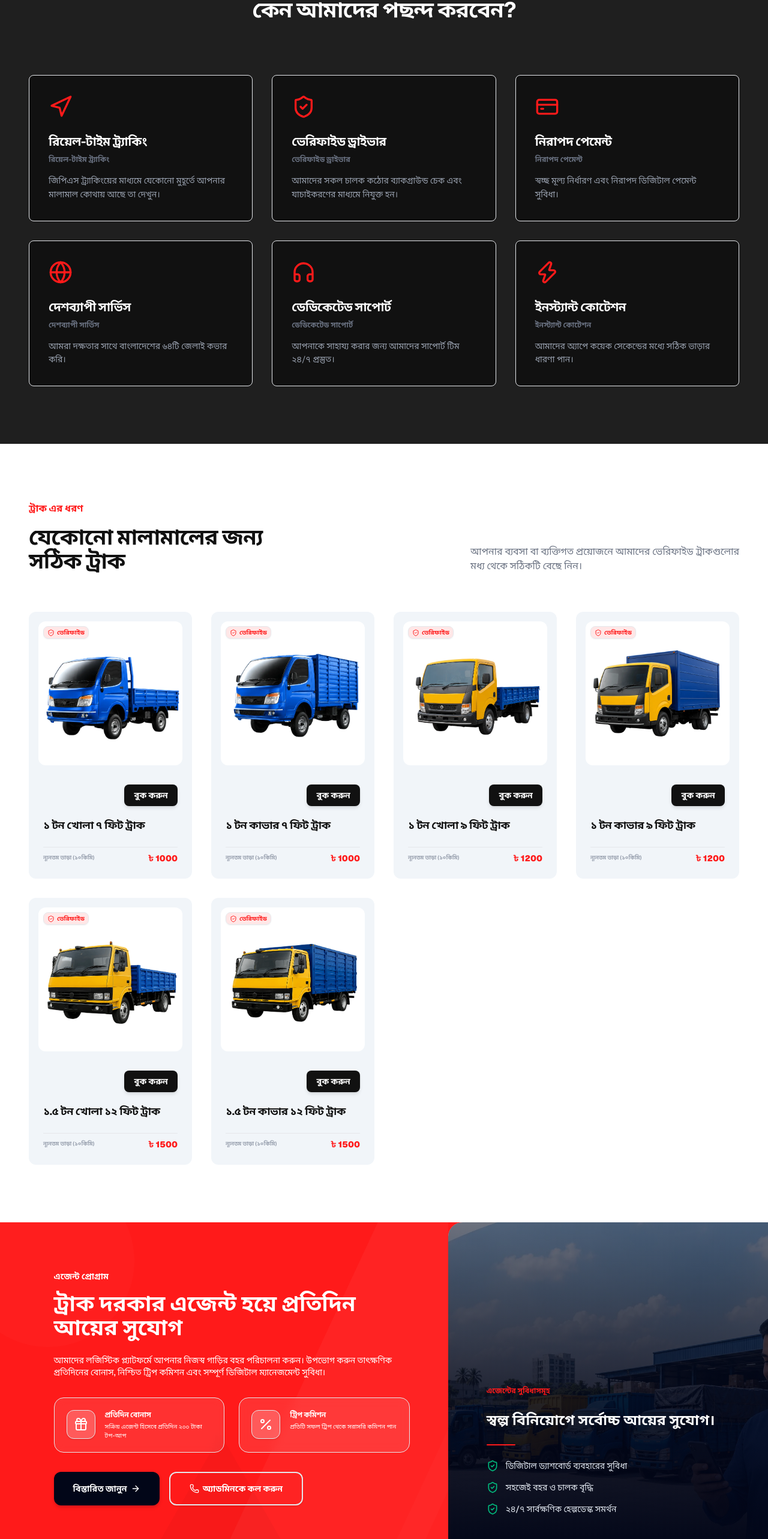
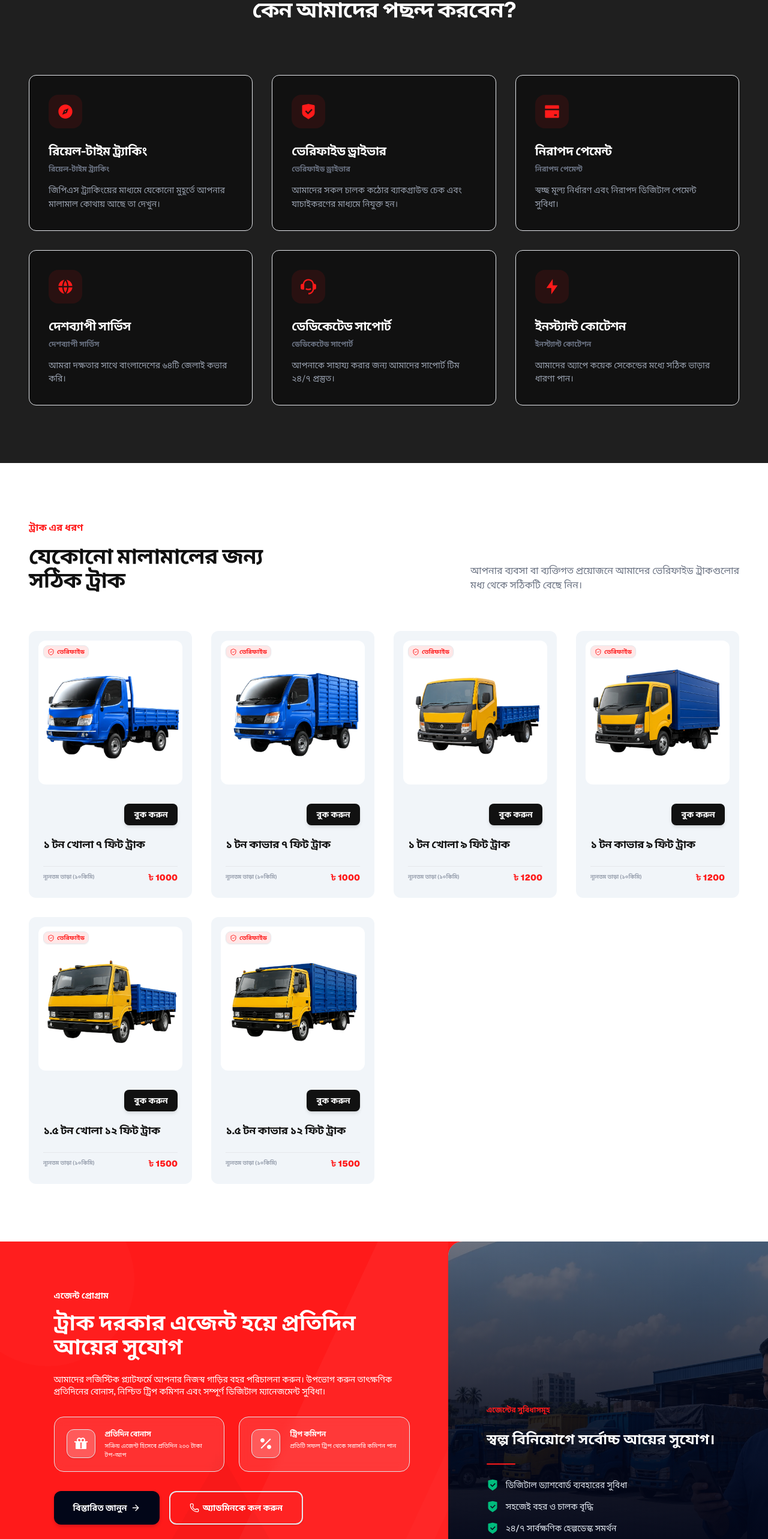
Before and after one commit to ashrafalve404/truckdorkar, a Next.js app: page / in a window 1280 px wide. Shown: the part 4556-7122 px from the top of the page at 60% size. Built offline with nearby package versions, Linux system fonts and the light colour scheme; no server answers.

Commit message:
filled icon used

```diff
--- a/components/sections/partner-highlight.tsx
+++ b/components/sections/partner-highlight.tsx
@@ -1,7 +1,8 @@
 "use client";
 
 import React from "react";
-import { Briefcase, ArrowRight, Gift, Percent, Phone, ShieldCheck } from "lucide-react";
+import { ArrowRight, Phone } from "lucide-react";
+import { RiGiftFill, RiPercentFill, RiShieldCheckFill } from "react-icons/ri";
 import Link from "next/link";
 import { Button } from "@/components/ui/button";
 import { useLanguage } from "@/context/language-context";
@@ -55,7 +56,7 @@ export function PartnerHighlight() {
                         <div className="grid grid-cols-1 sm:grid-cols-2 gap-6 mb-8">
                             <div className="flex gap-4 p-5 rounded-2xl bg-white/10 backdrop-blur-sm border border-white/20 hover:bg-white/15 transition-all duration-300 group cursor-pointer">
                                 <div className="w-12 h-12 rounded-xl bg-white/20 group-hover:bg-slate-950 group-hover:border-slate-950 text-white flex items-center justify-center shrink-0 border border-white/10 shadow-sm transition-all duration-300 group-hover:scale-110">
-                                    <Gift className="w-6 h-6" />
+                                    <RiGiftFill className="w-6 h-6" />
                                 </div>
                                 <div className="space-y-1">
                                     <h4 className={cn("font-bold text-white", lang === "bn" ? "text-xs" : "text-sm")}>{t("Daily Bonus", "প্রতিদিন বোনাস")}</h4>
@@ -64,7 +65,7 @@ export function PartnerHighlight() {
                             </div>
                             <div className="flex gap-4 p-5 rounded-2xl bg-white/10 backdrop-blur-sm border border-white/20 hover:bg-white/15 transition-all duration-300 group cursor-pointer">
                                 <div className="w-12 h-12 rounded-xl bg-white/20 group-hover:bg-slate-950 group-hover:border-slate-950 text-white flex items-center justify-center shrink-0 border border-white/10 shadow-sm transition-all duration-300 group-hover:scale-110">
-                                    <Percent className="w-6 h-6" />
+                                    <RiPercentFill className="w-6 h-6" />
                                 </div>
                                 <div className="space-y-1">
                                     <h4 className={cn("font-bold text-white", lang === "bn" ? "text-xs" : "text-sm")}>{t("Trip Commission", "ট্রিপ কমিশন")}</h4>
@@ -103,15 +104,15 @@ export function PartnerHighlight() {
                         <div className="h-0.5 w-12 bg-primary rounded" />
                         <ul className="space-y-4 text-xs md:text-sm text-slate-200 font-medium">
                             <li className="flex items-center gap-3">
-                                <ShieldCheck className="w-5 h-5 text-emerald-500 shrink-0" />
+                                <RiShieldCheckFill className="w-5 h-5 text-emerald-500 shrink-0" />
                                 <span>{t("Complete Digital Dashboard Access", "ডিজিটাল ড্যাশবোর্ড ব্যবহারের সুবিধা")}</span>
                             </li>
                             <li className="flex items-center gap-3">
-                                <ShieldCheck className="w-5 h-5 text-emerald-500 shrink-0" />
+                                <RiShieldCheckFill className="w-5 h-5 text-emerald-500 shrink-0" />
                                 <span>{t("Grow Your Fleet with Drivers & Agents", "সহজেই বহর ও চালক বৃদ্ধি")}</span>
                             </li>
                             <li className="flex items-center gap-3">
-                                <ShieldCheck className="w-5 h-5 text-emerald-500 shrink-0" />
+                                <RiShieldCheckFill className="w-5 h-5 text-emerald-500 shrink-0" />
                                 <span>{t("24/7 dedicated support desk", "২৪/৭ সার্বক্ষণিক হেল্পডেস্ক সমর্থন")}</span>
                             </li>
                         </ul>
--- a/components/sections/why-choose.tsx
+++ b/components/sections/why-choose.tsx
@@ -3,48 +3,55 @@
 import React from "react";
 import { motion } from "framer-motion";
 import { useLanguage } from "@/context/language-context";
-import { Navigation, ShieldCheck, CreditCard, Globe, Headphones, Zap } from "lucide-react";
+import {
+    RiCompass3Fill,
+    RiShieldCheckFill,
+    RiBankCardFill,
+    RiGlobalFill,
+    RiCustomerService2Fill,
+    RiFlashlightFill
+} from "react-icons/ri";
 
 const features = [
     {
         title_en: "Real-Time Tracking",
         title_bn: "রিয়েল-টাইম ট্র্যাকিং",
-        icon: Navigation,
+        icon: RiCompass3Fill,
         desc_en: "See where your goods are at any moment with GPS tracking.",
         desc_bn: "জিপিএস ট্র্যাকিংয়ের মাধ্যমে যেকোনো মুহূর্তে আপনার মালামাল কোথায় আছে তা দেখুন।"
     },
     {
         title_en: "Verified Drivers",
         title_bn: "ভেরিফাইড ড্রাইভার",
-        icon: ShieldCheck,
+        icon: RiShieldCheckFill,
         desc_en: "All our drivers go through rigorous background checks.",
         desc_bn: "আমাদের সকল চালক কঠোর ব্যাকগ্রাউন্ড চেক এবং যাচাইকরণের মাধ্যমে নিযুক্ত হন।"
     },
     {
         title_en: "Secure Payments",
         title_bn: "নিরাপদ পেমেন্ট",
-        icon: CreditCard,
+        icon: RiBankCardFill,
         desc_en: "Transparent pricing and secure digital payment options.",
         desc_bn: "স্বচ্ছ মূল্য নির্ধারণ এবং নিরাপদ ডিজিটাল পেমেন্ট সুবিধা।"
     },
     {
         title_en: "Nationwide Service",
         title_bn: "দেশব্যাপী সার্ভিস",
-        icon: Globe,
+        icon: RiGlobalFill,
         desc_en: "We cover all 64 districts of Bangladesh with efficiency.",
         desc_bn: "আমরা দক্ষতার সাথে বাংলাদেশের ৬৪টি জেলাই কভার করি।"
     },
     {
         title_en: "Dedicated Support",
         title_bn: "ডেডিকেটেড সাপোর্ট",
-        icon: Headphones,
+        icon: RiCustomerService2Fill,
         desc_en: "Our support team is available 24/7 to help you.",
         desc_bn: "আপনাকে সাহায্য করার জন্য আমাদের সাপোর্ট টিম ২৪/৭ প্রস্তুত।"
     },
     {
         title_en: "Instant Quotations",
         title_bn: "ইনস্ট্যান্ট কোটেশন",
-        icon: Zap,
+        icon: RiFlashlightFill,
         desc_en: "Get accurate price quotes within seconds on our app.",
         desc_bn: "আমাদের অ্যাপে কয়েক সেকেন্ডের মধ্যে সঠিক ভাড়ার ধারণা পান।"
     },
@@ -64,23 +71,28 @@ export function WhyChoose() {
                 </div>
 
                 <div className="grid grid-cols-1 md:grid-cols-2 lg:grid-cols-3 gap-8">
-                    {features.map((feature, index) => (
+                    {features.map((feature, index) => {
+                        const IconComponent = feature.icon;
+                        return (
                             <motion.div
                                 key={index}
                                 initial={false}
                                 whileInView={{ opacity: 1, y: 0 }}
                                 transition={{ delay: index * 0.1 }}
                                 viewport={{ once: true }}
-                            className="p-8 bg-black border border-white/5 hover:border-primary/50 transition-all rounded-md group"
+                                className="p-8 bg-black border border-white/5 hover:border-primary/50 transition-all rounded-xl group"
                             >
-                            <feature.icon className="w-10 h-10 text-primary mb-6 transition-transform group-hover:scale-110 duration-300" />
+                                <div className="w-14 h-14 rounded-2xl bg-primary/10 text-primary flex items-center justify-center mb-6 transition-transform group-hover:scale-110 duration-300">
+                                    <IconComponent className="w-7 h-7" />
+                                </div>
                                 <h3 className="text-xl font-bold mb-2">{t(feature.title_en, feature.title_bn)}</h3>
                                 <div className="text-xs font-bold text-gray-500 uppercase tracking-tighter mb-4">
                                     {t(feature.title_en, feature.title_bn)}
                                 </div>
                                 <p className="text-gray-400 text-sm leading-relaxed">{t(feature.desc_en, feature.desc_bn)}</p>
                             </motion.div>
-                    ))}
+                        );
+                    })}
                 </div>
             </div>
         </section>
--- a/package.json
+++ b/package.json
@@ -25,6 +25,7 @@
     "react-day-picker": "^10.0.1",
     "react-dom": "19.2.4",
     "react-hot-toast": "^2.6.0",
+    "react-icons": "^5.7.0",
     "react-leaflet": "^5.0.0",
     "sharp": "^0.35.1",
     "tailwind-merge": "^3.6.0",
```
Also changed, not shown: app/about/page.tsx (+19 -9 lines), app/partner-with-us/page.tsx (+24 -27 lines), 1 other file (tests, documents, lock files or other folders). Lines whose indentation alone changed are shown as unchanged.
